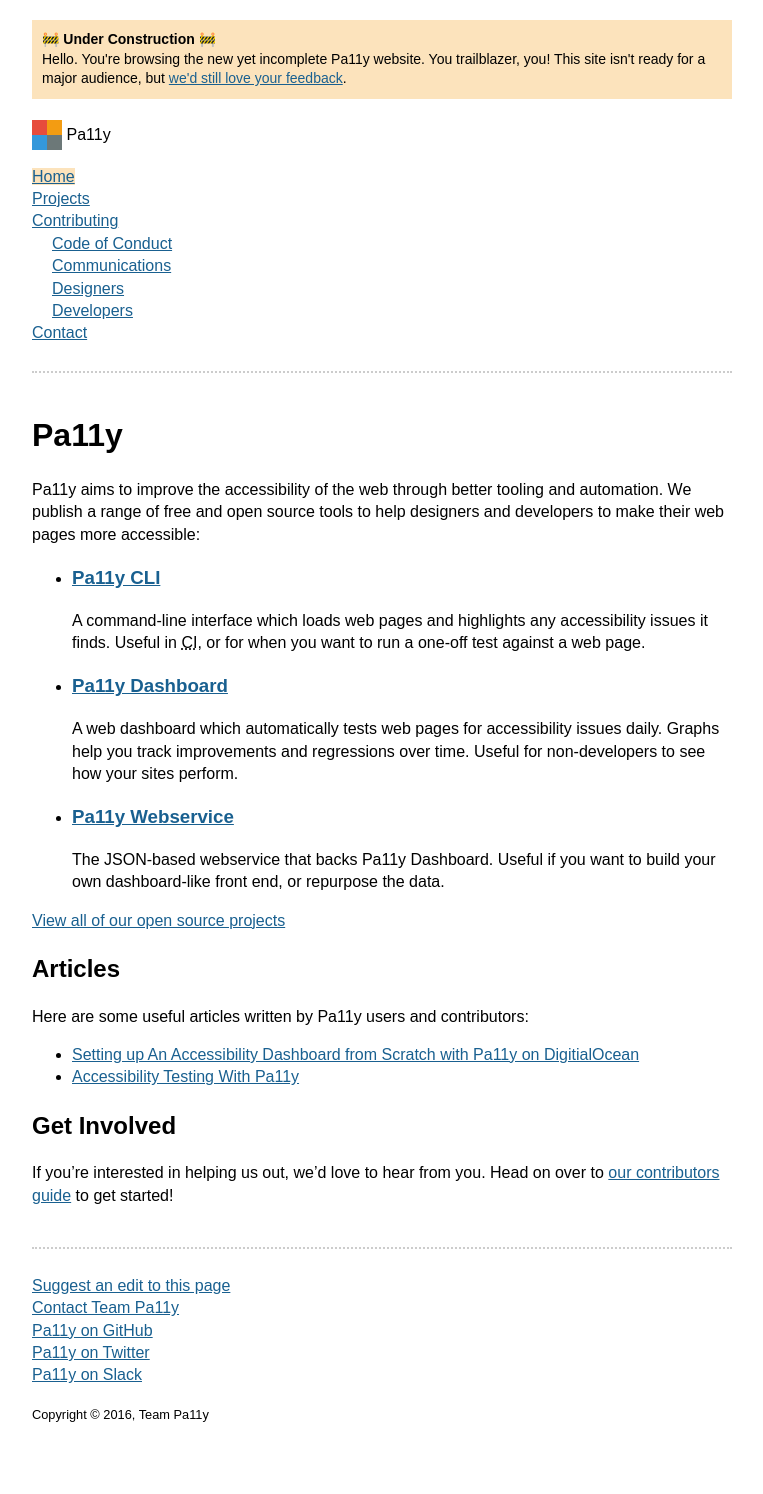
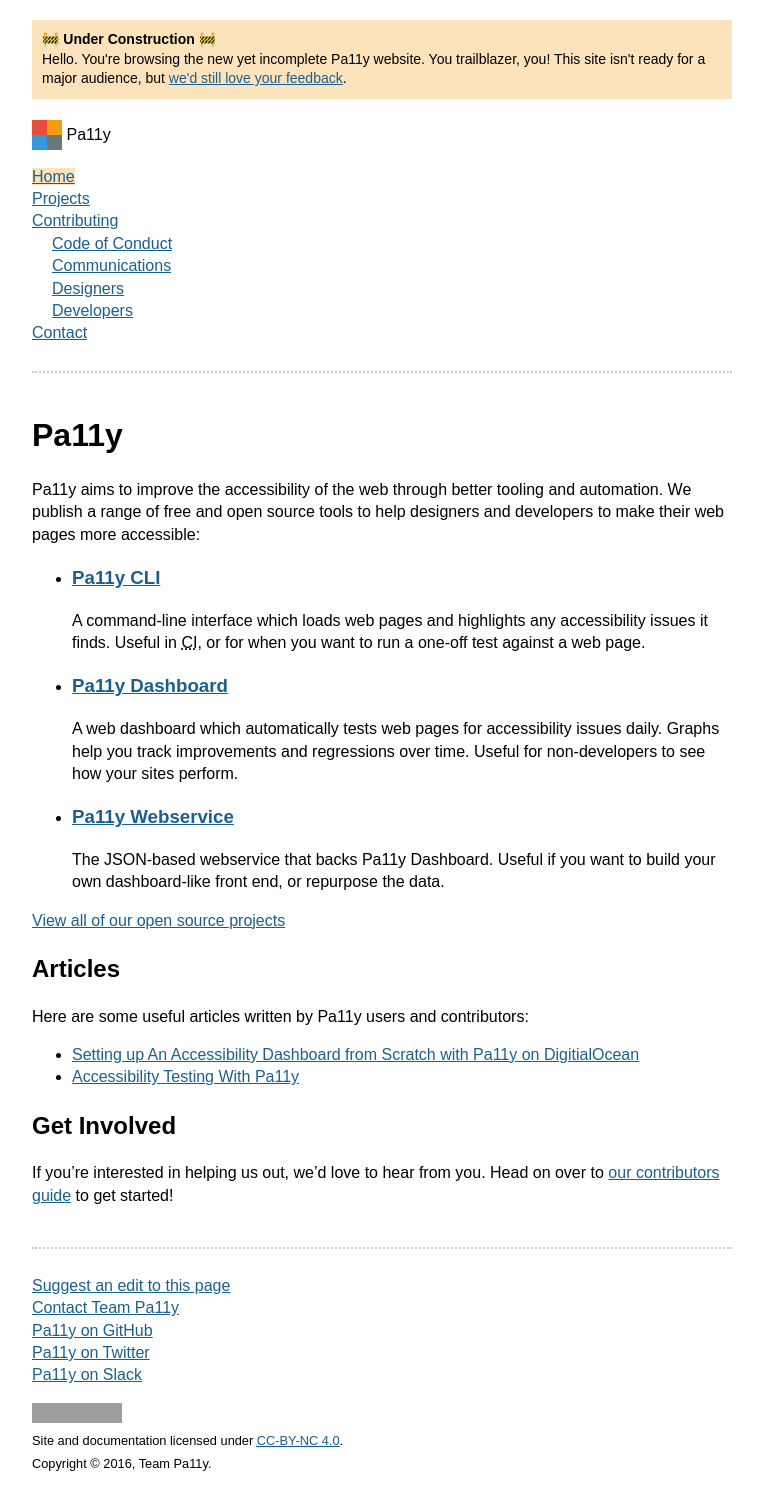
Before and after one commit to pa11y/pa11y.github.io, a Jekyll site: the page built from pages/home.md, in a window 1280 px wide. Shown: the whole page, without its empty margins (258-1021 px from the left). Built offline with Jekyll 4.4.1, drawn with Linux system fonts in a browser that asks for light colours; emoji names are drawn with the system emoji font; before the commit the page ends 1445 px from its top, so only the background shows below that; grey boxes are pictures that could not be loaded.

Commit message:
Switch to a CC-BY-NC 4.0 licence

```diff
--- a/_includes/footer.html
+++ b/_includes/footer.html
@@ -38,7 +38,12 @@
 	</nav>
 
 	<small>
-		Copyright &copy; {{ site.time | date: '%Y' }}, Team Pa11y
+		<a href="http://creativecommons.org/licenses/by-nc/4.0/"><img src="https://i.creativecommons.org/l/by-nc/4.0/88x31.png" alt="CC-BY-NC"/></a>
+		<br/>
+		Site and documentation licensed under
+		<a rel="license" href="http://creativecommons.org/licenses/by-nc/4.0/"><abbr title="Creative Commons Attribution-NonCommercial 4.0 International License">CC-BY-NC 4.0</abbr></a>.
+		<br/>
+		Copyright &copy; {{ site.time | date: '%Y' }}, Team Pa11y.
 	</small>
 
 </footer>
```
Also changed, not shown: README.md (+3 -1 lines), 1 other file.
